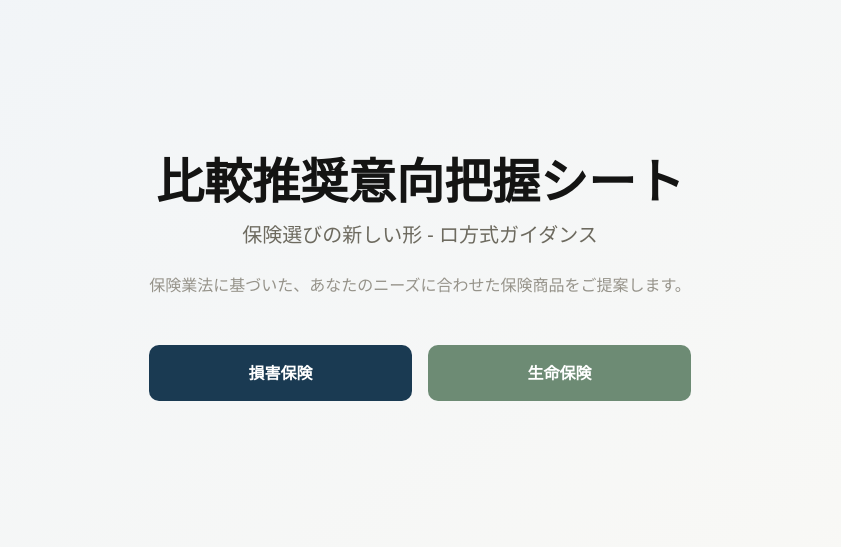
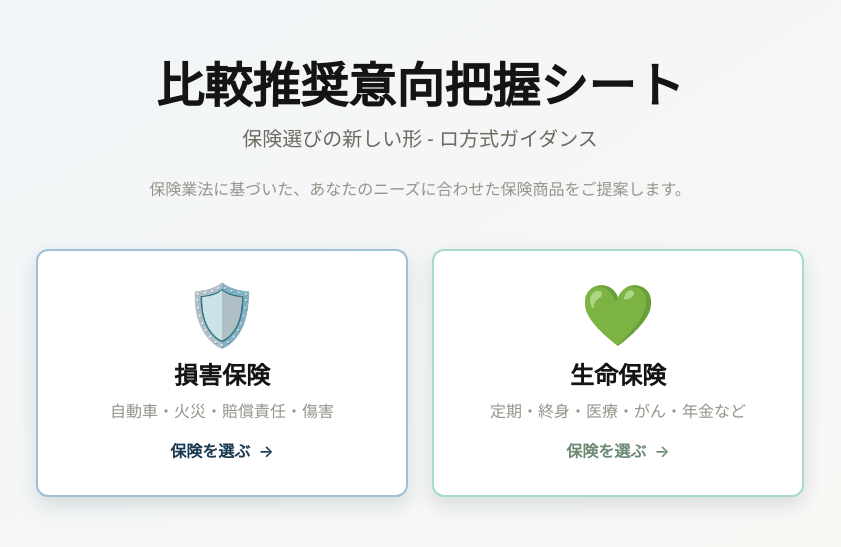
Before and after one commit to inami-hsi/myproject, a Next.js app: page / in a window 1280 px wide. Shown: the part 121-668 px from the top of the page, without its empty margins (220-1061 px from the left). Built offline with nearby package versions, Linux system fonts and the light colour scheme.

Commit message:
feat: Update TOP page with card-style buttons
- Replace text links with visual card buttons
- Add icons for loss and life insurance
- Add hover effects and transitions
- Display subcategories in card description

```diff
--- a/app/page.tsx
+++ b/app/page.tsx
@@ -5,31 +5,52 @@ import Link from 'next/link';
 export default function Home() {
   return (
     <main className="min-h-screen flex flex-col items-center justify-center px-4 bg-gradient-to-br from-primary-50 to-neutral-50">
-      <div className="max-w-2xl text-center">
-        <h1 className="text-4xl md:text-5xl font-bold text-neutral-900 mb-4">
+      <div className="max-w-3xl w-full text-center">
+        <h1 className="text-3xl sm:text-4xl md:text-5xl font-bold text-neutral-900 mb-4">
           比較推奨意向把握シート
         </h1>
 
-        <p className="text-lg md:text-xl text-neutral-700 mb-6">
+        <p className="text-base sm:text-lg md:text-xl text-neutral-700 mb-4 sm:mb-6">
           保険選びの新しい形 - ロ方式ガイダンス
         </p>
 
-        <p className="text-base text-neutral-600 mb-12">
+        <p className="text-sm sm:text-base text-neutral-600 mb-8 sm:mb-12">
           保険業法に基づいた、あなたのニーズに合わせた保険商品をご提案します。
         </p>
 
-        <div className="grid grid-cols-1 sm:grid-cols-2 gap-4">
-          <Link
-            href="/insurance/loss"
-            className="bg-primary-500 hover:bg-primary-600 text-white font-semibold py-4 px-8 rounded-lg transition-colors"
-          >
-            損害保険
+        <div className="grid grid-cols-1 sm:grid-cols-2 gap-4 sm:gap-6">
+          {/* 損害保険ボタン */}
+          <Link href="/insurance/loss" className="block">
+            <div className="bg-white rounded-xl p-6 sm:p-8 shadow-lg hover:shadow-xl transition-all duration-300 hover:scale-105 cursor-pointer border-2 border-primary-200 hover:border-primary-500 group">
+              <div className="text-5xl sm:text-6xl mb-4">🛡️</div>
+              <h2 className="text-xl sm:text-2xl font-bold text-neutral-900 mb-2 group-hover:text-primary-600 transition-colors">
+                損害保険
+              </h2>
+              <p className="text-neutral-600 text-sm sm:text-base mb-4">
+                自動車・火災・賠償責任・傷害
+              </p>
+              <div className="inline-flex items-center gap-2 text-primary-500 font-semibold text-sm sm:text-base group-hover:text-primary-700">
+                保険を選ぶ
+                <span className="transition-transform group-hover:translate-x-1">→</span>
+              </div>
+            </div>
           </Link>
-          <Link
-            href="/insurance/life"
-            className="bg-success-500 hover:bg-success-600 text-white font-semibold py-4 px-8 rounded-lg transition-colors"
-          >
-            生命保険
+
+          {/* 生命保険ボタン */}
+          <Link href="/insurance/life" className="block">
+            <div className="bg-white rounded-xl p-6 sm:p-8 shadow-lg hover:shadow-xl transition-all duration-300 hover:scale-105 cursor-pointer border-2 border-success-200 hover:border-success-500 group">
+              <div className="text-5xl sm:text-6xl mb-4">💚</div>
+              <h2 className="text-xl sm:text-2xl font-bold text-neutral-900 mb-2 group-hover:text-success-600 transition-colors">
+                生命保険
+              </h2>
+              <p className="text-neutral-600 text-sm sm:text-base mb-4">
+                定期・終身・医療・がん・年金など
+              </p>
+              <div className="inline-flex items-center gap-2 text-success-500 font-semibold text-sm sm:text-base group-hover:text-success-700">
+                保険を選ぶ
+                <span className="transition-transform group-hover:translate-x-1">→</span>
+              </div>
+            </div>
           </Link>
         </div>
       </div>
```
